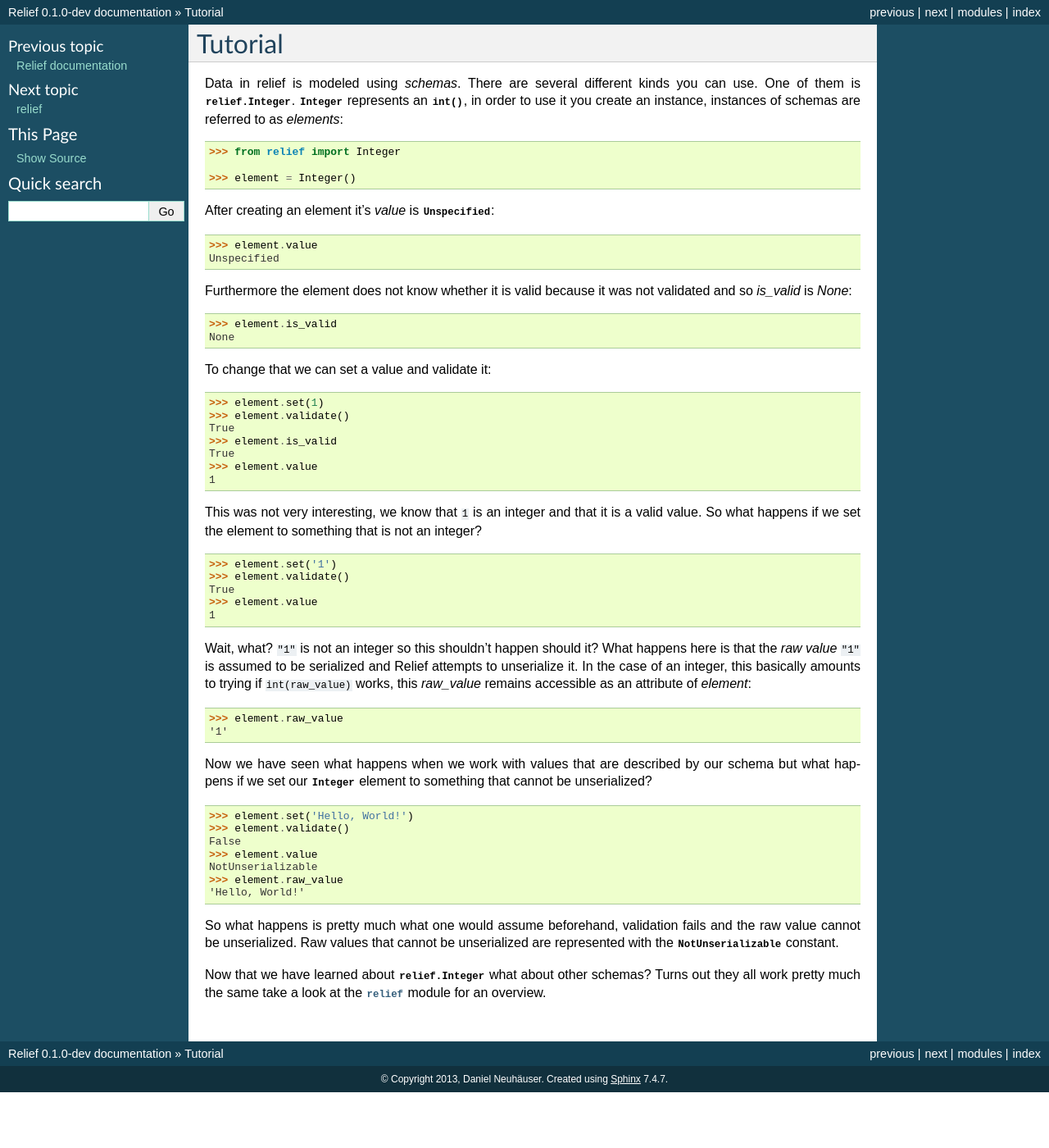
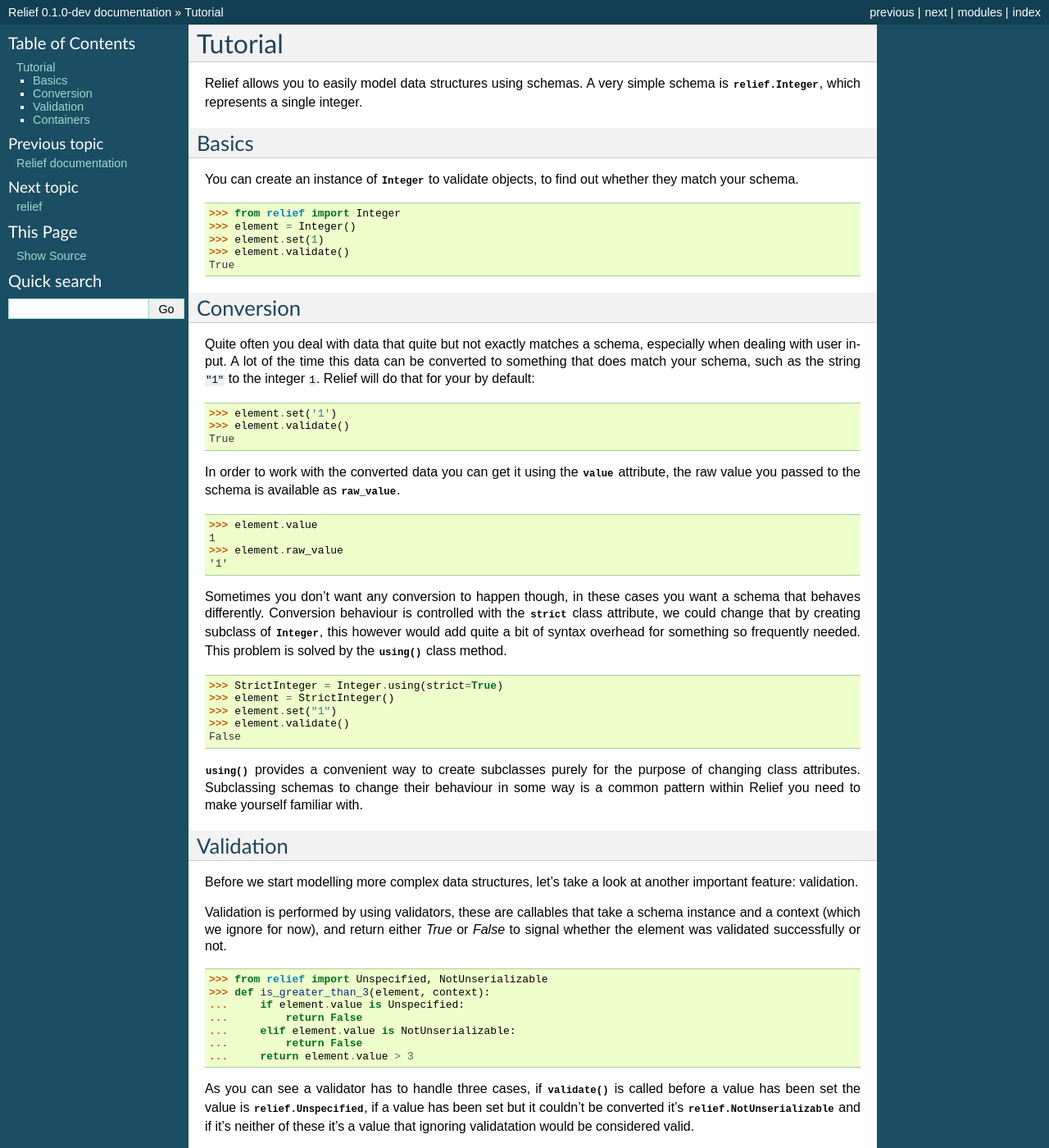
Before and after one commit to DasIch/relief, a Sphinx documentation site: the page built from docs/tutorial.rst, in a window 1280 px wide and 1400 px high. Shown: the whole window at 82% size. Built offline with Sphinx 7.4.7, drawn with Linux system fonts in a browser that asks for light colours; some of the changed text lies outside the part shown.

Commit message:
Rewrite tutorial
Fixes #1

```diff
--- a/docs/tutorial.rst
+++ b/docs/tutorial.rst
@@ -1,84 +1,149 @@
 Tutorial
 ========
 
-Data in relief is modeled using *schemas*. There are several different kinds
-you can use. One of them is :class:`relief.Integer`. :class:`~relief.Integer`
-represents an :func:`int`, in order to use it you create an instance, instances
-of schemas are referred to as *elements*:
+Relief allows you to easily model data structures using schemas. A very simple
+schema is :class:`relief.Integer`, which represents a single
+integer.
+
+
+Basics
+------
+
+You can create an instance of :class:`~relief.Integer` to
+validate objects, to find out whether they match your schema.
 
 .. doctest::
 
-    >>> from relief import Integer
+   >>> from relief import Integer
+   >>> element = Integer()
+   >>> element.set(1)
+   >>> element.validate()
+   True
 
-    >>> element = Integer()
 
-After creating an element it's `value` is :data:`~relief.Unspecified`:
+Conversion
+----------
+
+Quite often you deal with data that quite but not exactly matches a schema,
+especially when dealing with user input. A lot of the time this data can be
+converted to something that does match your schema, such as the string ``"1"``
+to the integer ``1``. Relief will do that for your by default:
 
 .. doctest::
 
-    >>> element.value
-    Unspecified
+   >>> element.set('1')
+   >>> element.validate()
+   True
 
-Furthermore the element does not know whether it is valid because it was not
-validated and so `is_valid` is `None`::
-
-    >>> element.is_valid
-    None
-
-To change that we can set a value and validate it:
+In order to work with the converted data you can get it using the
+:attr:`~relief.Element.value` attribute, the raw value you passed to the schema
+is available as :attr:`~relief.Element.raw_value`.
 
 .. doctest::
 
-    >>> element.set(1)
-    >>> element.validate()
-    True
-    >>> element.is_valid
-    True
-    >>> element.value
-    1
+   >>> element.value
+   1
+   >>> element.raw_value
+   '1'
 
-This was not very interesting, we know that ``1`` is an integer and that it is
-a valid value. So what happens if we set the element to something that is not
-an integer?
+Sometimes you don't want any conversion to happen though, in these cases you
+want a schema that behaves differently. Conversion behaviour is controlled with
+the :attr:`~relief.Element.strict` class attribute, we could change that by
+creating subclass of :class:`~relief.Integer`, this however would add quite a
+bit of syntax overhead for something so frequently needed. This problem is
+solved by the :meth:`~relief.Element.using` class method.
 
 .. doctest::
 
-    >>> element.set('1')
-    >>> element.validate()
-    True
-    >>> element.value
-    1
+   >>> StrictInteger = Integer.using(strict=True)
+   >>> element = StrictInteger()
+   >>> element.set("1")
+   >>> element.validate()
+   False
 
-Wait, what? ``"1"`` is not an integer so this shouldn't happen should it? What
-happens here is that the *raw value* ``"1"`` is assumed to be serialized and
-Relief attempts to unserialize it. In the case of an integer, this basically
-amounts to trying if ``int(raw_value)`` works, this `raw_value` remains
-accessible as an attribute of `element`:
+:meth:`~relief.Element.using` provides a convenient way to create subclasses
+purely for the purpose of changing class attributes. Subclassing schemas to
+change their behaviour in some way is a common pattern within Relief you need
+to make yourself familiar with.
+
+
+Validation
+----------
+
+Before we start modelling more complex data structures, let's take a look at
+another important feature: validation.
+
+Validation is performed by using validators, these are callables that take a
+schema instance and a context (which we ignore for now), and return either
+`True` or `False` to signal whether the element was validated successfully or
+not.
 
 .. doctest::
 
-    >>> element.raw_value
-    '1'
+   >>> from relief import Unspecified, NotUnserializable
+   >>> def is_greater_than_3(element, context):
+   ...     if element.value is Unspecified:
+   ...         return False
+   ...     elif element.value is NotUnserializable:
+   ...         return False
+   ...     return element.value > 3
 
-Now we have seen what happens when we work with values that are described by
-our schema but what happens if we set our :class:`~relief.Integer` element to
-something that cannot be unserialized?
+As you can see a validator has to handle three cases, if
+:meth:`~relief.Element.validate` is called before a value has been set the
+value is :data:`relief.Unspecified`, if a value has been set but it couldn't be
+converted it's :data:`relief.NotUnserializable` and if it's neither of these
+it's a value that ignoring validatation would be considered valid.
+
+In order to use such a validator you create a new schema that includes the
+validator using :meth:`~relief.Element.validated_by`, similar to how we created
+a new schema with :meth:`~relief.Element.using`.
 
 .. doctest::
 
-    >>> element.set('Hello, World!')
-    >>> element.validate()
-    False
-    >>> element.value
-    NotUnserializable
-    >>> element.raw_value
-    'Hello, World!'
+   >>> element = Integer.validated_by([is_greater_than_3])()
+   >>> element.set(4)
+   >>> element.validate()
+   True
+   >>> element.set(3)
+   >>> element.validate()
+   False
 
-So what happens is pretty much what one would assume beforehand, validation
-fails and the raw value cannot be unserialized. Raw values that cannot be
-unserialized are represented with the :data:`~relief.NotUnserializable`
-constant.
 
-Now that we have learned about :class:`relief.Integer` what about other
-schemas? Turns out they all work pretty much the same take a look at the
-:mod:`relief` module for an overview.
+Containers
+----------
+
+When modelling data structures most of the time you work with containers,
+meaning data structures that contain other data structures to form information.
+Corresponding with that such data structures are modelled in Relief with
+schemas, that contain other schemas.
+
+.. doctest::
+
+   >>> from relief import List
+   >>> ListOfIntegers = List.of(Integer)
+   >>> element = ListOfIntegers()
+   >>> element.set([1, 2, 3])
+   >>> element.validate()
+   True
+
+Schemas that contain other schemas are *containers* -- like
+:class:`relief.List` which is used in the above example -- have an
+:meth:`~relief.Container.of` class method. :meth:`~relief.Container.of` works
+similar to :meth:`~relief.Element.using` or
+:meth:`~relief.Element.validated_by` in that it returns a modified schema,
+unlike these, which *can be called* to perform modifications,
+:meth:`~relief.Container.of` *must be called* to create a usable schema.
+
+:class:`~relief.List` just as any other container is abstract and attempting to
+use it without defining what it contains, will raise an exception.
+
+.. doctest::
+
+   >>> List()
+   Traceback (most recent call last):
+   ...
+   TypeError: member_schema is unknown
+
+
+To learn more about which schemas are available, take a look at the
+:mod:`relief` module.
```
